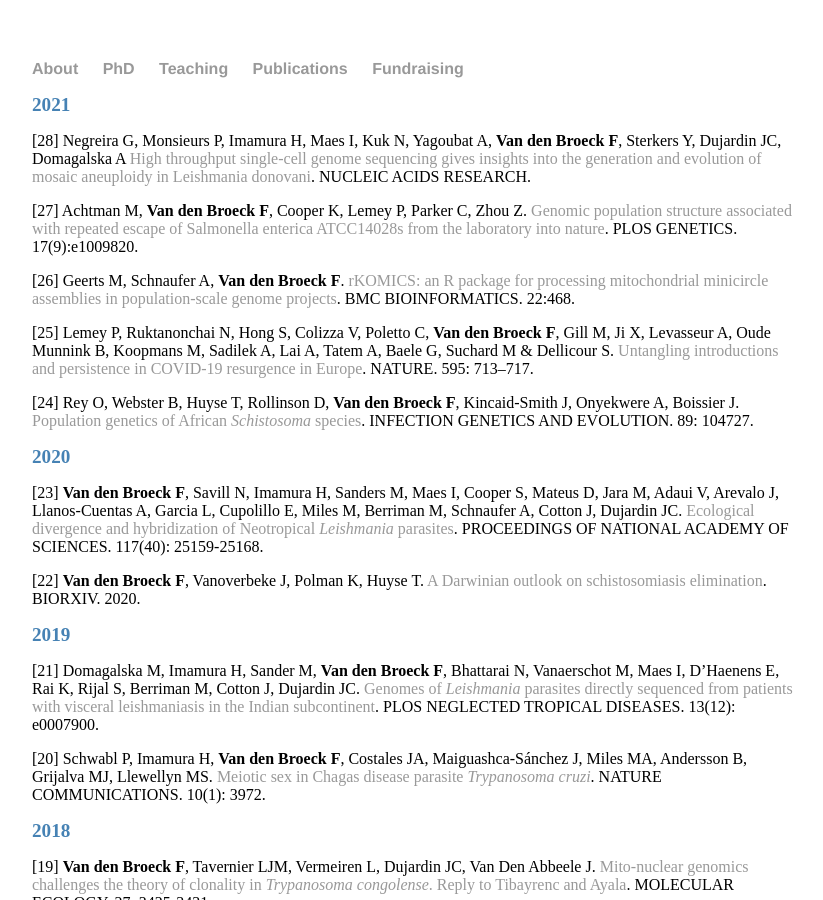
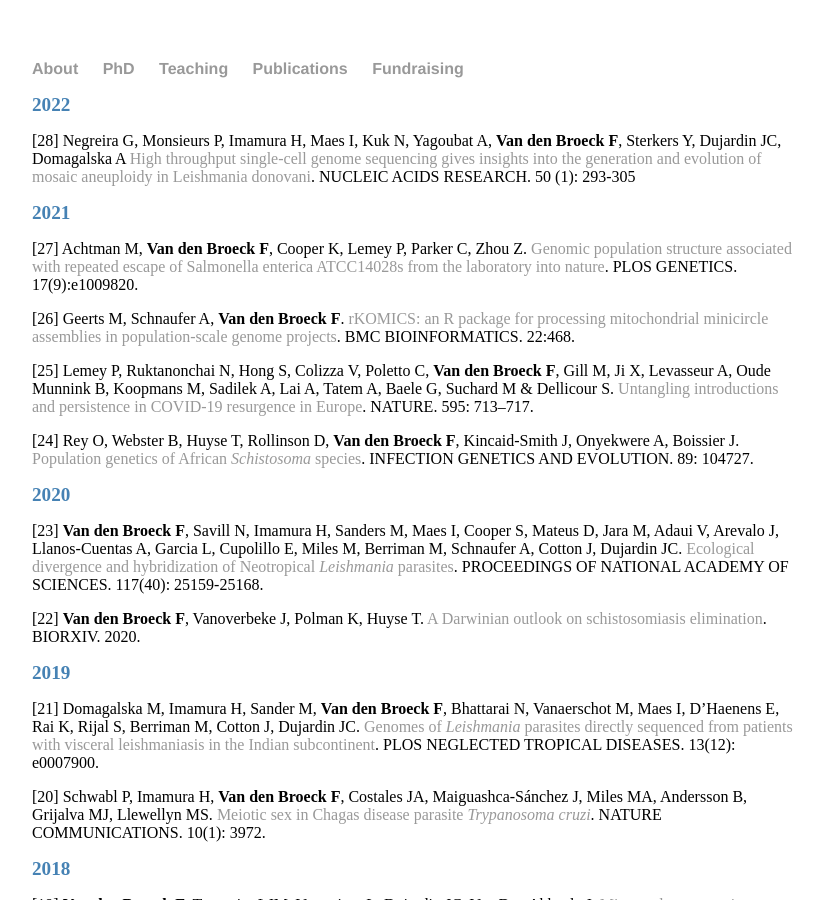
Before and after one commit to FreBio/FreBio.github.io, a Jekyll site: the page built from Pubs/index.md, in a window 1280 px wide and 900 px high. Shown: the whole window, without its empty margins (224-1047 px from the left). Built offline with Jekyll 4.4.1, drawn with Linux system fonts in a browser that asks for light colours; our own code applies the rules of GitHub Pages for plain Markdown files.

Commit message:
Update index.md

```diff
--- a/Pubs/index.md
+++ b/Pubs/index.md
@@ -2,8 +2,10 @@
 layout: default
 ---
 
+## 2022
+[28] Negreira G, Monsieurs P, Imamura H, Maes I, Kuk N, Yagoubat A, **Van den Broeck F**, Sterkers Y, Dujardin JC, Domagalska A [High throughput single-cell genome sequencing gives insights into the generation and evolution of mosaic aneuploidy in Leishmania donovani](https://doi.org/10.1093/nar/gkab1203). NUCLEIC ACIDS RESEARCH. 50 (1): 293-305
+
 ## 2021
-[28] Negreira G, Monsieurs P, Imamura H, Maes I, Kuk N, Yagoubat A, **Van den Broeck F**, Sterkers Y, Dujardin JC, Domagalska A [High throughput single-cell genome sequencing gives insights into the generation and evolution of mosaic aneuploidy in Leishmania donovani](https://doi.org/10.1093/nar/gkab1203). NUCLEIC ACIDS RESEARCH.
 
 [27] Achtman M, **Van den Broeck F**, Cooper K, Lemey P, Parker C, Zhou Z. [Genomic population structure associated with repeated escape of Salmonella enterica ATCC14028s from the laboratory into nature](https://pubmed.ncbi.nlm.nih.gov/34570761). PLOS GENETICS. 17(9):e1009820.
 
```
